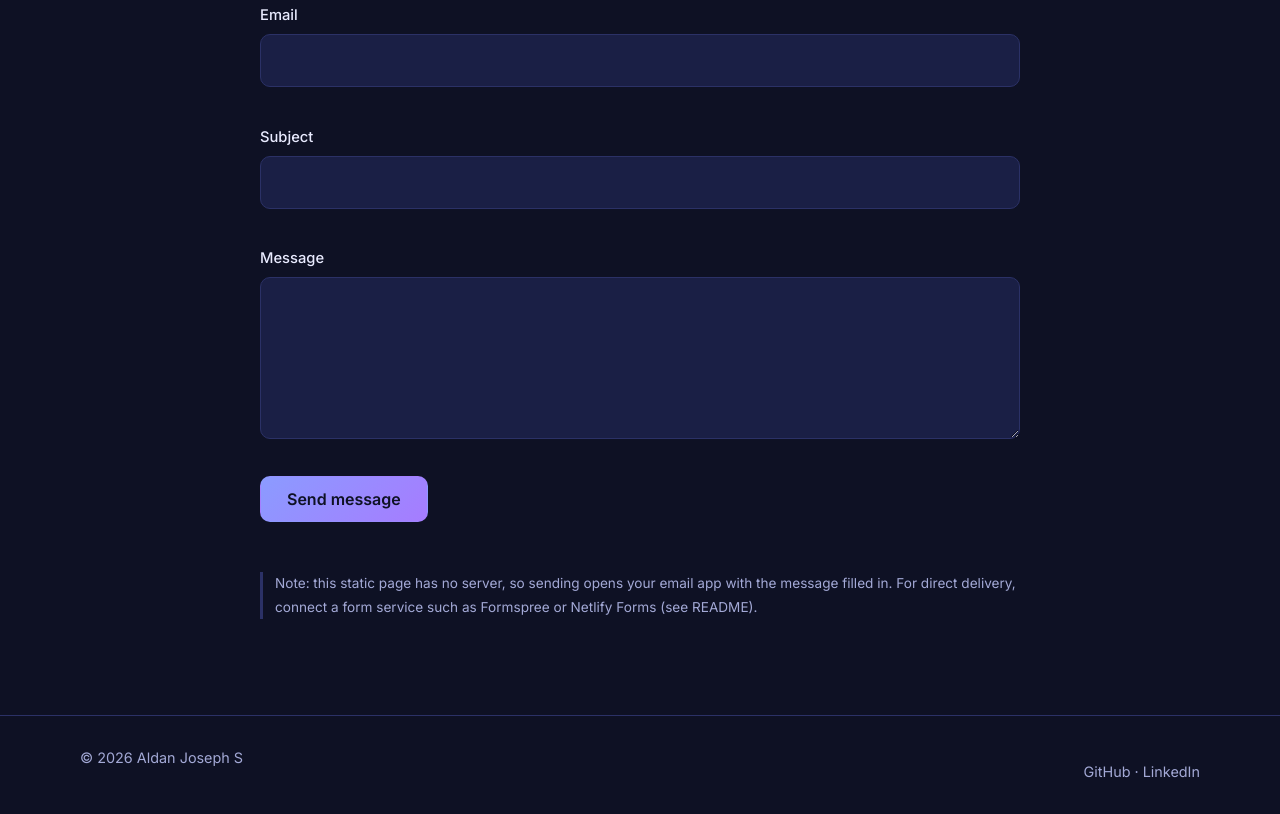
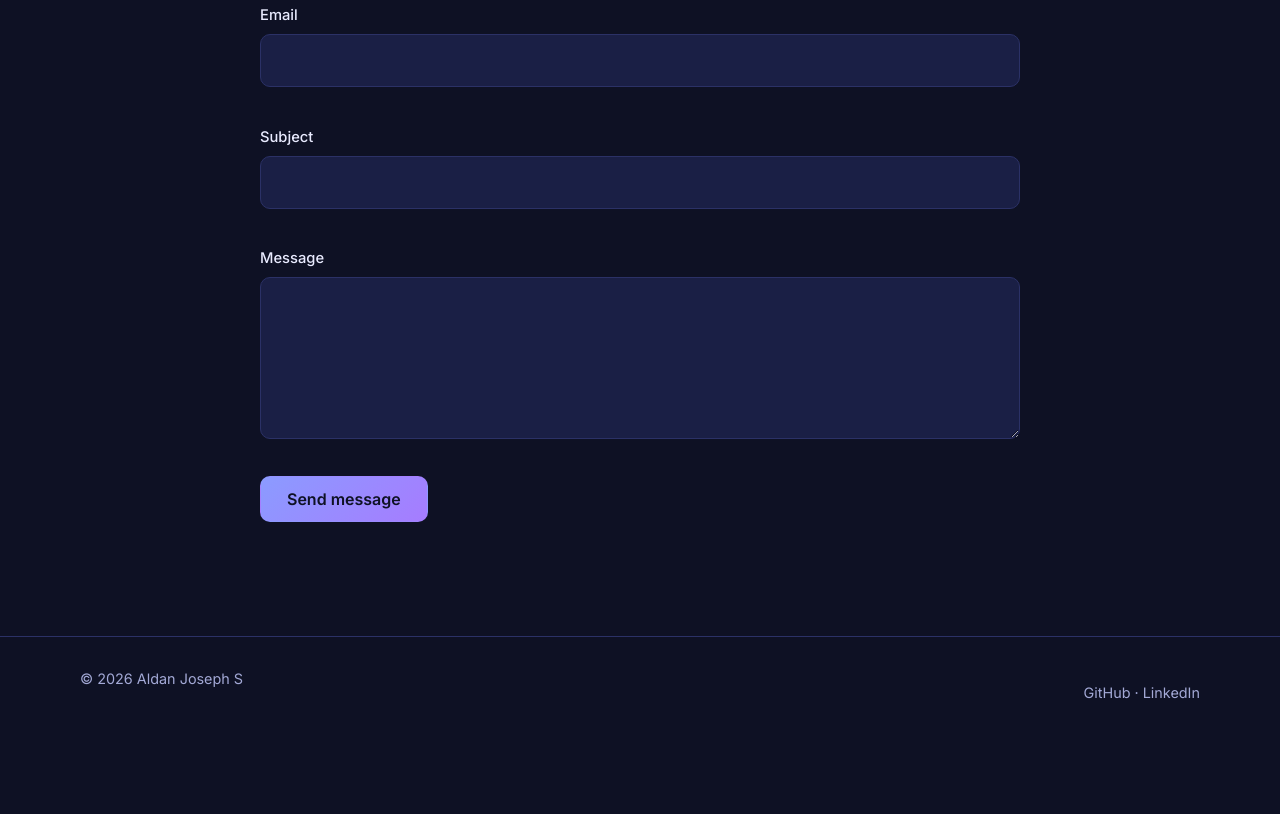
Before and after one commit to AldanJoseph/Aldan-s-Portfolio, a plain HTML site: page index.html in a window 1280 px wide. Shown: the part 5077-5891 px from the top of the page. After the commit the page ends 5813 px from the top, so only its background shows below. Drawn offline with Linux system fonts and the light colour scheme.

Commit message:
Update index.html

```diff
--- a/index.html
+++ b/index.html
@@ -186,7 +186,6 @@
           <div class="field"><label for="message">Message</label><textarea id="message" name="message" rows="5" required></textarea><small class="err" aria-live="polite"></small></div>
           <button class="btn primary" type="submit">Send message</button>
           <p id="status" class="status" role="status"></p>
-          <p class="note">Note: this static page has no server, so sending opens your email app with the message filled in. For direct delivery, connect a form service such as Formspree or Netlify Forms (see README).</p>
         </form>
       </div>
     </section>
```
